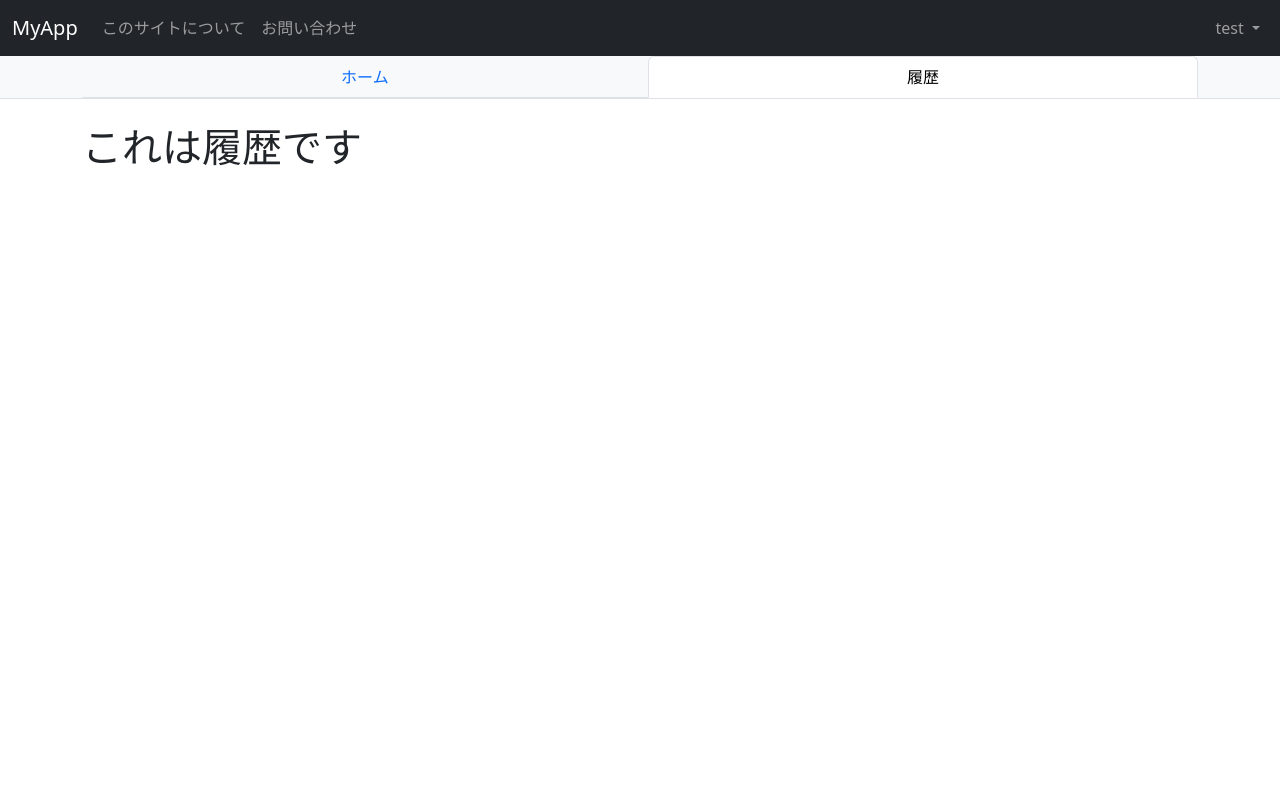
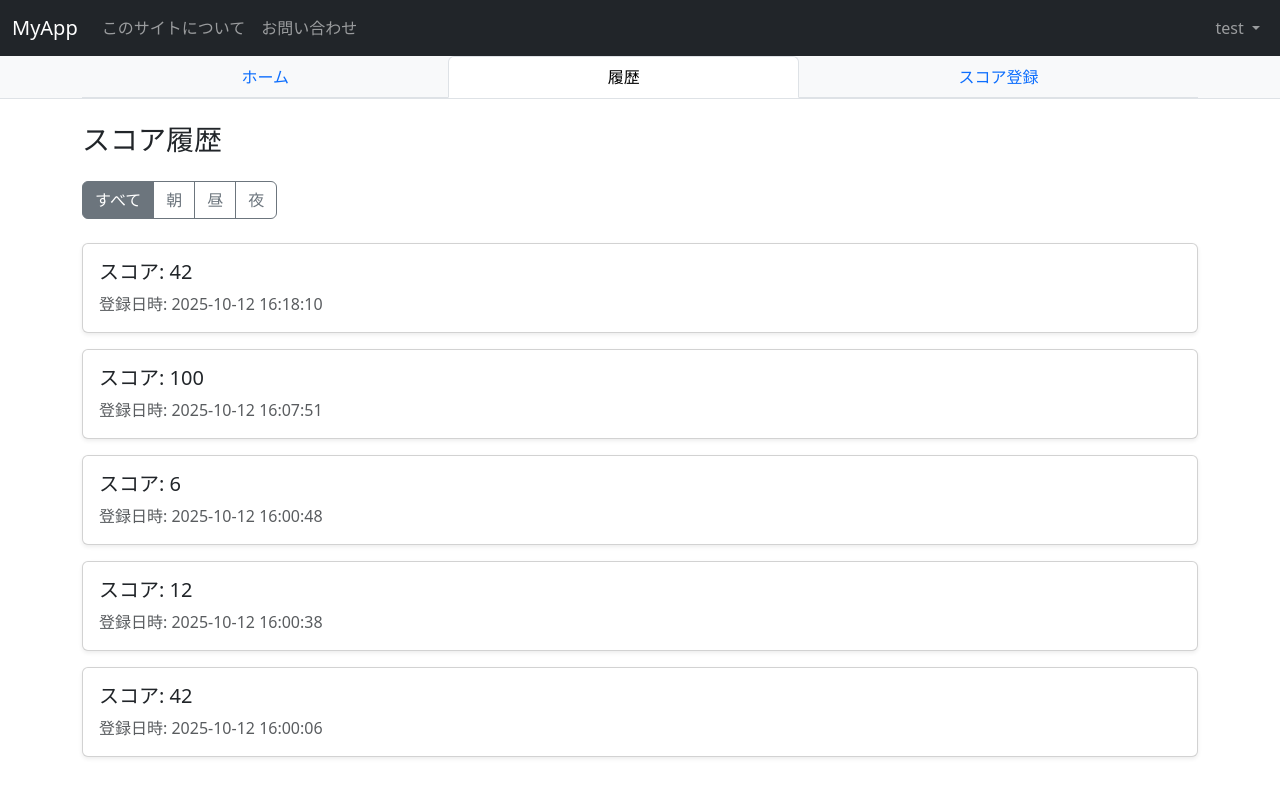
Before and after one commit to jphacks/sd_2507, a Flask app: page /history?filter=all in a window 1280 px wide. Run offline with Flask 3, Linux system fonts and the light colour scheme; a user stored in the database is signed in.

Commit message:
add filter

```diff
--- a/app.py
+++ b/app.py
@@ -1,4 +1,5 @@
-from flask import Flask, render_template, redirect, url_for, flash
+from datetime import datetime
+from flask import Flask, render_template, request, redirect, url_for, flash
 from flask_sqlalchemy import SQLAlchemy
 from flask_login import LoginManager, UserMixin, login_user, logout_user, login_required, current_user
 from werkzeug.security import generate_password_hash, check_password_hash
@@ -24,12 +25,19 @@ class User(UserMixin, db.Model):
     id = db.Column(db.Integer, primary_key=True)
     username = db.Column(db.String(50), unique=True, nullable=False)
     password_hash = db.Column(db.String(128), nullable=False)
+    scores = db.relationship('Score', backref='users', lazy=True)
 
     def set_password(self, password):
         self.password_hash = generate_password_hash(password)
 
     def check_password(self, password):
         return check_password_hash(self.password_hash, password)
+
+class Score(db.Model):
+    id = db.Column(db.Integer, primary_key=True)
+    value = db.Column(db.Integer, nullable=False)
+    timestamp = db.Column(db.DateTime, default=datetime.now)
+    user_id = db.Column(db.Integer, db.ForeignKey('users.id'), nullable=False)
 
 
 @login_manager.user_loader
@@ -68,10 +76,43 @@ def about():
 def contact():
     return render_template("contact.html")
 
+@app.route("/result", methods=["GET", "POST"])
+@login_required
+def result():
+    if request.method == "POST":
+        try:
+            value = int(request.form["score"])
+            if 0 <= value <= 100:
+                new_score = Score(value=value, user_id=current_user.id)
+                db.session.add(new_score)
+                db.session.commit()
+                flash("スコアを登録しました。", "success")
+                return redirect(url_for("history"))
+            else:
+                flash("スコアは0〜100の範囲で入力してください。", "danger")
+        except ValueError:
+            flash("数値を入力してください。", "danger")
+    return render_template("result.html", active_tab="result")
+
 @app.route("/history")
 @login_required
 def history():
-    return render_template("history.html", active_tab="history")
+    # クエリパラメータ ?filter=morning / afternoon / evening
+    filter_type = request.args.get("filter", "all")
+
+    query = Score.query.filter_by(user_id=current_user.id)
+
+    # 時間帯フィルタ
+    if filter_type == "morning":
+        query = [s for s in query.all() if 5 <= s.timestamp.hour < 12]
+    elif filter_type == "afternoon":
+        query = [s for s in query.all() if 12 <= s.timestamp.hour < 18]
+    elif filter_type == "evening":
+        query = [s for s in query.all() if s.timestamp.hour >= 18 or s.timestamp.hour < 5]
+    else:
+        query = query.order_by(Score.timestamp.desc()).all()
+
+    return render_template("history.html", scores=query, active_tab="history", filter_type=filter_type)
 
 @app.route("/profile")
 def profile():
--- a/templates/base.html
+++ b/templates/base.html
@@ -47,7 +47,7 @@
     </nav>
 
     <!-- ===== ログイン時のみ表示するタブバー ===== -->
-  {% if current_user.is_authenticated %}
+  {% if current_user.is_authenticated and active_tab is defined and active_tab in ['home', 'history', 'result']%}
   <div class="bg-light border-bottom">
     <div class="container">
       <ul class="nav nav-tabs nav-fill">
@@ -56,6 +56,9 @@
         </li>
         <li class="nav-item">
           <a class="nav-link {% if active_tab == 'history' %}active{% endif %}" href="{{ url_for('history') }}">履歴</a>
+        </li>
+        <li class="nav-item">
+          <a class="nav-link {% if active_tab == 'result' %}active{% endif %}" href="{{ url_for('result') }}">スコア登録</a>
         </li>
       </ul>
     </div>
--- a/templates/history.html
+++ b/templates/history.html
@@ -1,7 +1,32 @@
 {% extends "base.html" %}
-
 {% block title %}履歴{% endblock %}
 
 {% block content %}
-<h1>これは履歴です</h1>
+<h3 class="mb-4">スコア履歴</h3>
+
+<!-- フィルターボタン群 -->
+<div class="btn-group mb-4" role="group">
+  <a href="{{ url_for('history', filter='all') }}" class="btn btn-outline-secondary {% if filter_type == 'all' %}active{% endif %}">すべて</a>
+  <a href="{{ url_for('history', filter='morning') }}" class="btn btn-outline-secondary {% if filter_type == 'morning' %}active{% endif %}">朝</a>
+  <a href="{{ url_for('history', filter='afternoon') }}" class="btn btn-outline-secondary {% if filter_type == 'afternoon' %}active{% endif %}">昼</a>
+  <a href="{{ url_for('history', filter='evening') }}" class="btn btn-outline-secondary {% if filter_type == 'evening' %}active{% endif %}">夜</a>
+</div>
+
+<!-- 履歴リスト（縦方向に統一） -->
+<div class="d-flex flex-column align-items-stretch">
+  {% if scores %}
+    {% for s in scores %}
+      <div class="card mb-3 shadow-sm">
+        <div class="card-body">
+          <h5 class="card-title">スコア: {{ s.value }}</h5>
+          <p class="card-text text-muted mb-0">
+            登録日時: {{ s.timestamp.strftime("%Y-%m-%d %H:%M:%S") }}
+          </p>
+        </div>
+      </div>
+    {% endfor %}
+  {% else %}
+    <p>該当する履歴はありません。</p>
+  {% endif %}
+</div>
 {% endblock %}
```
Also changed, not shown: templates/result.html (added, +15 -0 lines), instance/users.db.
